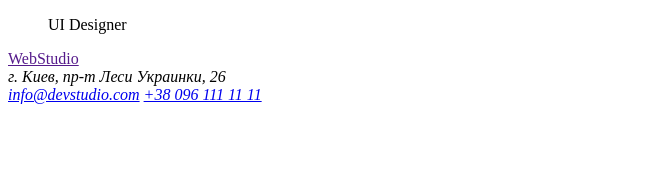
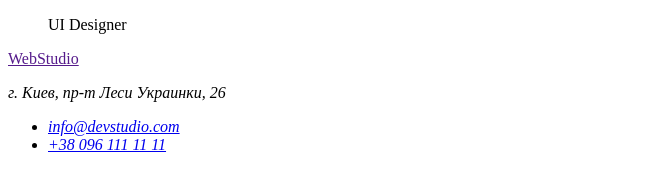
Before and after one commit to WalentinaBorodaj/goit-markup-hw-02, a plain HTML site: page index.html in a window 1280 px wide. Shown: the part 1177-1347 px from the top of the page, without its empty margins (0-661 px from the left). Before the commit the page ends 1289 px from the top, so only its background shows below. Drawn offline with Linux system fonts and the light colour scheme.

Commit message:
разметка

```diff
--- a/index.html
+++ b/index.html
@@ -121,10 +121,12 @@
     <footer>
       <a href="">WebStudio</a>
 
-      <address>г. Киев, пр-т Леси Украинки, 26</address>
       <address>
-        <a href="mailto:info@devstudio.com">info@devstudio.com</a>
-        <a href="tel:+380961111111">+38 096 111 11 11</a>
+        <p>г. Киев, пр-т Леси Украинки, 26</p>
+        <ul>
+          <li><a href="mailto:info@devstudio.com">info@devstudio.com</a></li>
+          <li><a href="tel:+380961111111">+38 096 111 11 11</a></li>
+        </ul>
       </address>
     </footer>
   </body>
```
